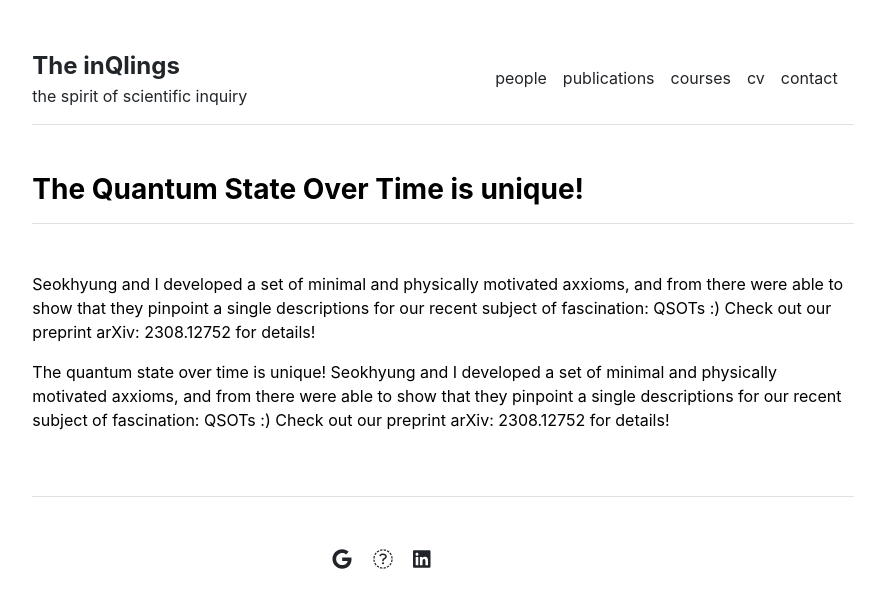
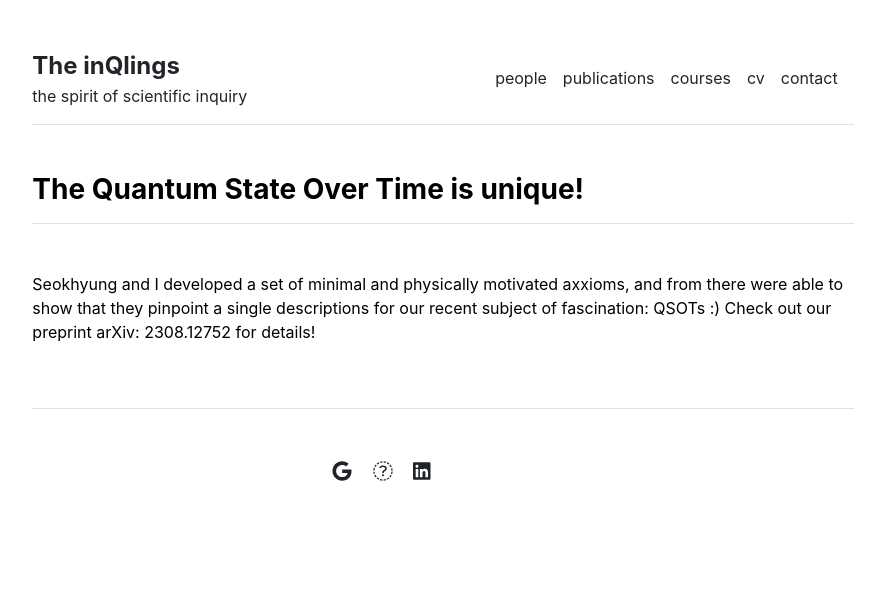
Before and after one commit to nelly-ng/nelly-ng.github.io, a Jekyll site: the page built from _posts/2023-10-30-qsot.md, in a window 1280 px wide. Shown: the top 608 px of the page, without its empty margins (197-1082 px from the left). Built offline with Jekyll 4.4.1, drawn with Linux system fonts in a browser that asks for light colours.

Commit message:
Update 2023-10-30-qsot.md

```diff
--- a/_posts/2023-10-30-qsot.md
+++ b/_posts/2023-10-30-qsot.md
@@ -4,5 +4,3 @@ title: "The Quantum State Over Time is unique!"
 ---
 
 Seokhyung and I developed a set of minimal and physically motivated axxioms, and from there were able to show that they pinpoint a single descriptions for our recent subject of fascination: QSOTs :) Check out our preprint arXiv: 2308.12752 for details!
-
-The quantum state over time is unique! Seokhyung and I developed a set of minimal and physically motivated axxioms, and from there were able to show that they pinpoint a single descriptions for our recent subject of fascination: QSOTs :) Check out our preprint arXiv: 2308.12752 for details!
```
